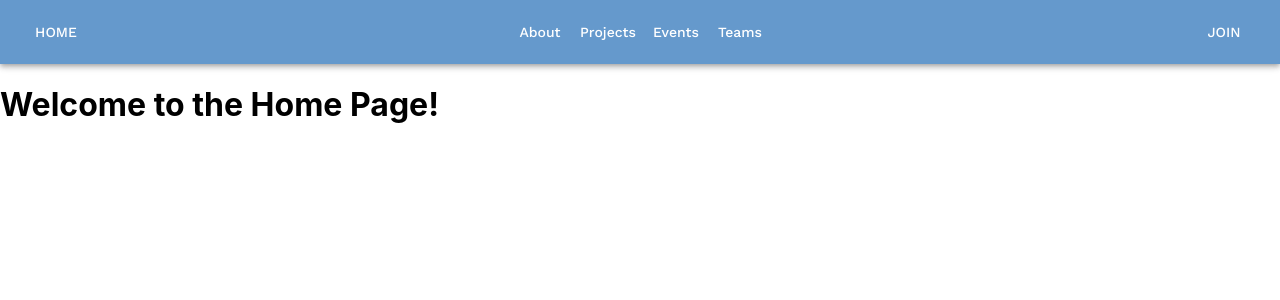
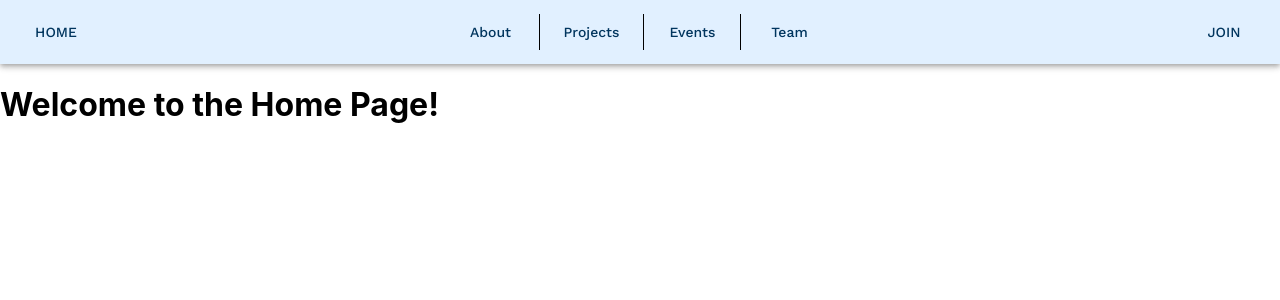
Before and after one commit to roshankern/CWRU-MedWish-Website, a React (Create React App) app: page / in a window 1280 px wide. Shown: the top 300 px of the page. Built offline with nearby package versions, Linux system fonts and the light colour scheme.

Commit message:
update navbar

```diff
--- a/package.json
+++ b/package.json
@@ -12,7 +12,7 @@
     "react": "^18.2.0",
     "react-dom": "^18.2.0",
     "react-router-dom": "^6.12.1",
-    "react-scripts": "5.0.1",
+    "react-scripts": "^5.0.1",
     "typeface-work-sans": "^1.1.13",
     "web-vitals": "^2.1.4"
   },
--- a/src/components/NavBar.js
+++ b/src/components/NavBar.js
@@ -6,21 +6,26 @@ import Toolbar from "@mui/material/Toolbar";
 import Button from "@mui/material/Button";
 import Box from "@mui/material/Box";
 
+const Divider = () => <Box borderRight={1} borderColor="black" mx={2} />;
+
 function NavBar() {
     return (
         <AppBar position="static">
             <Toolbar>
                 <Box display="flex" justifyContent="left" flexGrow={1}>
-                    <Button color="inherit" component={RouterLink} to="/">Home</Button>
+                    <Button color="secondary" component={RouterLink} to="/">Home</Button>
                 </Box>
                 <Box display="flex" justifyContent="center" flexGrow={1}>
-                    <Button color="inherit" component={RouterLink} to="/about" sx={{ textTransform: 'none' }}>About</Button>
-                    <Button color="inherit" component={RouterLink} to="/projects" sx={{ textTransform: 'none' }}>Projects</Button>
-                    <Button color="inherit" component={RouterLink} to="/events" sx={{ textTransform: 'none' }}>Events</Button>
-                    <Button color="inherit" component={RouterLink} to="/teams" sx={{ textTransform: 'none' }}>Teams</Button>
+                    <Button color="secondary" component={RouterLink} to="/about" sx={{ textTransform: 'none' }}>About</Button>
+                    <Divider />
+                    <Button color="secondary" component={RouterLink} to="/projects" sx={{ textTransform: 'none' }}>Projects</Button>
+                    <Divider />
+                    <Button color="secondary" component={RouterLink} to="/events" sx={{ textTransform: 'none' }}>Events</Button>
+                    <Divider />
+                    <Button color="secondary" component={RouterLink} to="/teams" sx={{ textTransform: 'none' }}>Team</Button>
                 </Box>
                 <Box display="flex" justifyContent="right" flexGrow={1}>
-                    <Button color="inherit" component="a" href="https://community.case.edu/MedWish/club_signup" target="_blank" rel="noopener noreferrer">Join</Button>
+                    <Button color="secondary" component="a" href="https://community.case.edu/MedWish/club_signup" target="_blank" rel="noopener noreferrer">Join</Button>
                 </Box>
             </Toolbar>
         </AppBar>
--- a/src/theme.js
+++ b/src/theme.js
@@ -5,7 +5,7 @@ import 'typeface-work-sans';
 const theme = createTheme({
     palette: {
         primary: {
-            main: '#6599CC', // MedWish light blue
+            main: '#E1F0FF', // MedWish light blue
         },
         secondary: {
             main: '#00355E', // MedWish dark blue
```
Also changed, not shown: 1 other file (tests, documents, lock files or other folders).
